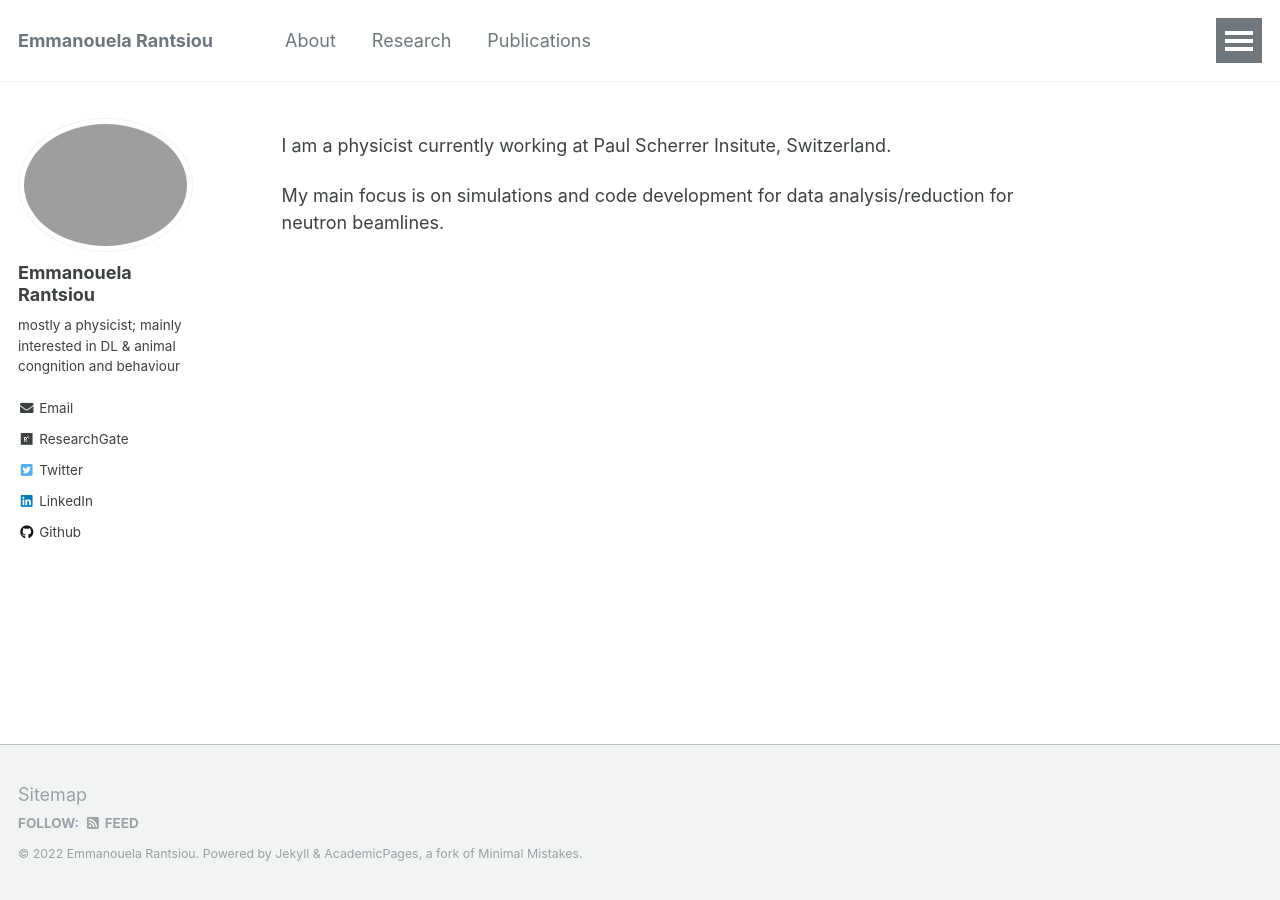
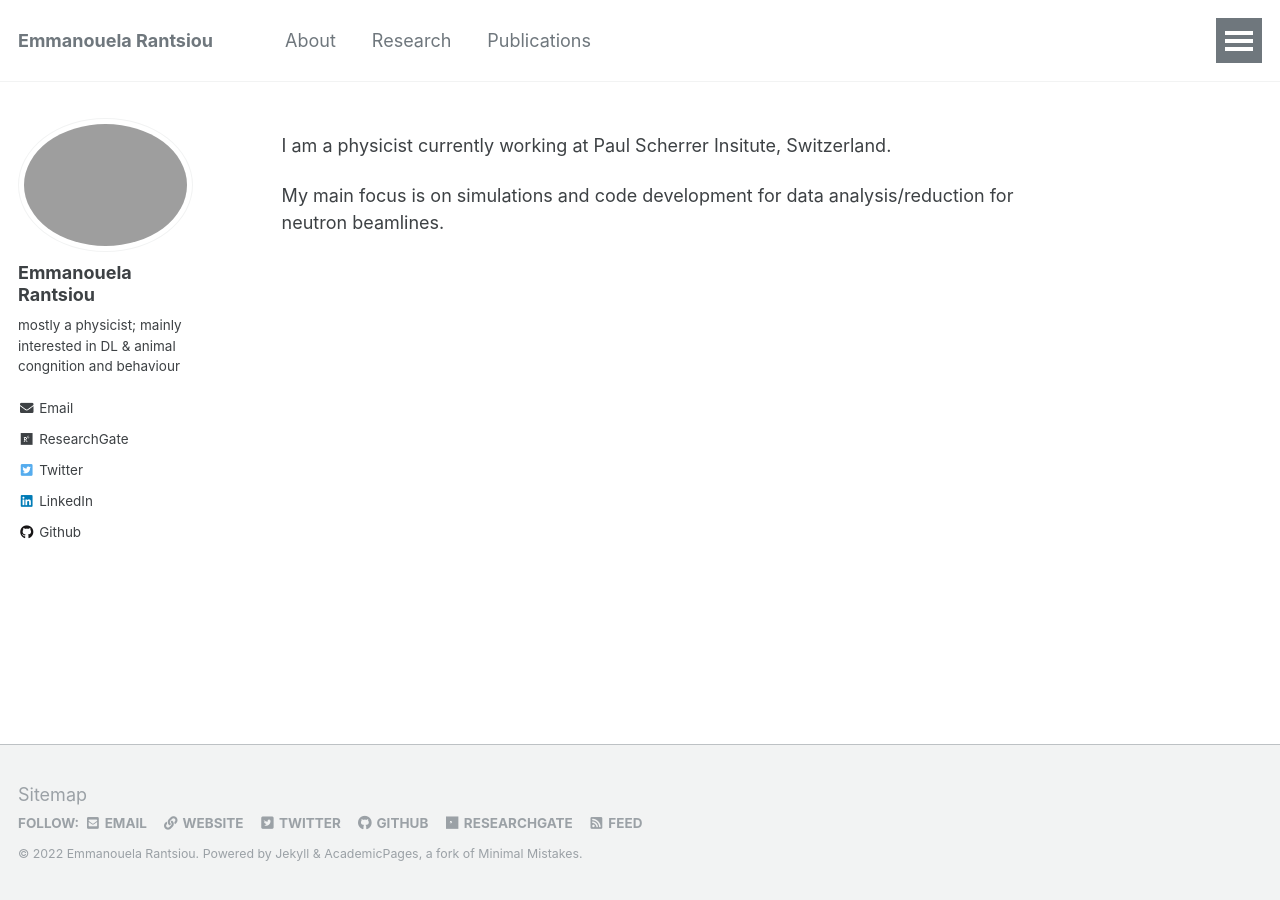
Before and after one commit to emmarant/emmarant.github.io, a Jekyll site: the page built from _pages/intro.md, in a window 1280 px wide. Built offline with Jekyll 4.4.1, drawn with Linux system fonts in a browser that asks for light colours.

Commit message:
Update _config.yml

```diff
--- a/_config.yml
+++ b/_config.yml
@@ -94,6 +94,24 @@ author:
   wikipedia        :
 
 
+# Site Footer
+footer:
+  links:
+    - label: "Email"
+      icon: "fas fa-fw fa-envelope-square"
+      url: "mailto:emmanouela.rantsiou@psi.ch"
+    - label: "Website"
+      icon: "fas fa-fw fa-link"
+      url: "https://emmarant.github.io"
+    - label: "Twitter"
+      icon: "fab fa-fw fa-twitter-square"
+      url: "https://twitter.com/EmmaRantsiou"
+    - label: "GitHub"
+      icon: "fab fa-fw fa-github"
+      url: "https://github.com/emmarant"
+    - label: "Researchgate"
+      icon: "fab fa-fw fa-researchgate"
+      url: "https://www.researchgate.net/profile/Emmanouela-Rantsiou"
 
 # Social Sharing
 twitter:
```
